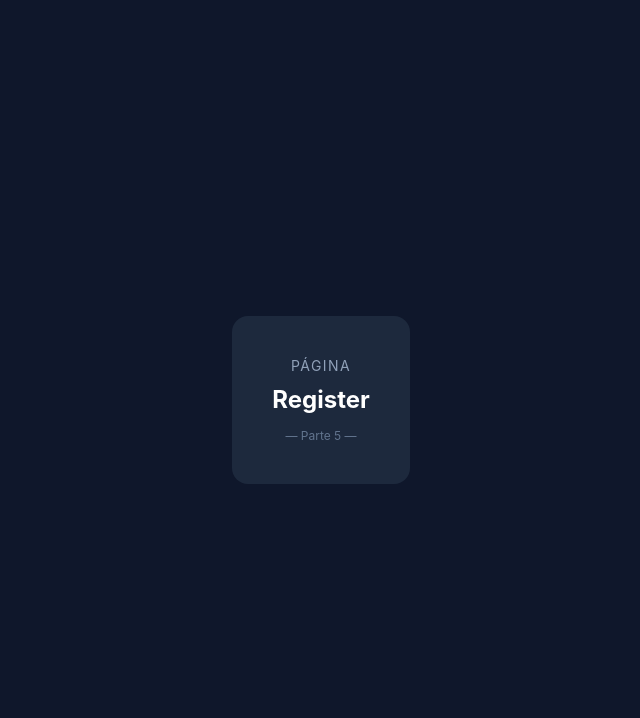
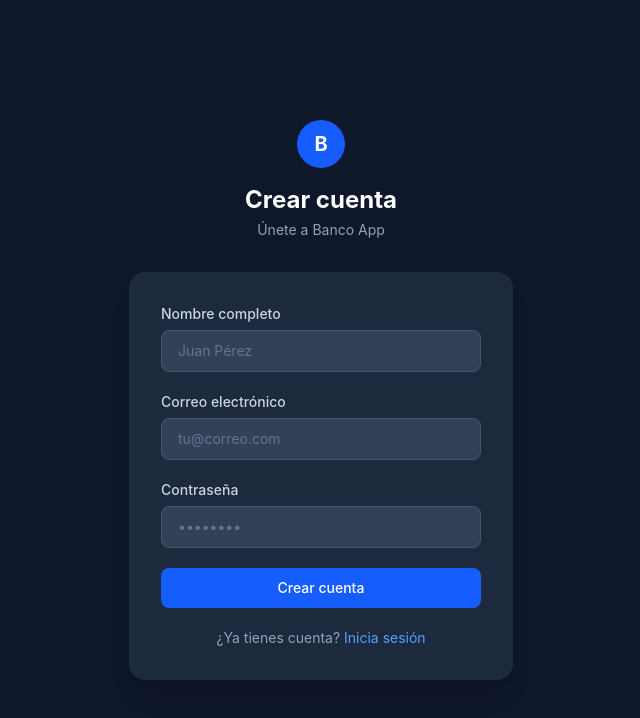
Before and after one commit to Nelnel03/Proyecto_bancario, a React (Vite) app in the folder from_end/ProyectoBancario/: page /register in a window 1280 px wide. Shown: the top 718 px of the page, without its empty margins (319-959 px from the left). Built offline with nearby package versions, Linux system fonts and the light colour scheme.

Commit message:
Parte cinco (Login y Register (primer flujo end-to-end)) completado

```diff
--- a/from_end/ProyectoBancario/src/App.jsx
+++ b/from_end/ProyectoBancario/src/App.jsx
@@ -1,8 +1,17 @@
+import { Toaster } from 'react-hot-toast'
 import AppRouter from './routes/AppRouter'
 
 export default function App() {
   return (
     <div className="min-h-screen bg-slate-900 text-white">
+      <Toaster
+        position="top-right"
+        toastOptions={{
+          style: { background: '#1e293b', color: '#f1f5f9', border: '1px solid #334155' },
+          success: { iconTheme: { primary: '#22c55e', secondary: '#1e293b' } },
+          error:   { iconTheme: { primary: '#ef4444', secondary: '#1e293b' } },
+        }}
+      />
       <AppRouter />
     </div>
   )
--- a/from_end/ProyectoBancario/src/pages/LoginPage.jsx
+++ b/from_end/ProyectoBancario/src/pages/LoginPage.jsx
@@ -1,10 +1,102 @@
+import { useForm } from 'react-hook-form'
+import { useNavigate, Link } from 'react-router-dom'
+import toast from 'react-hot-toast'
+import { login as loginService } from '../services/authService'
+import useAuthStore from '../store/useAuthStore'
+
 export default function LoginPage() {
+  const navigate = useNavigate()
+  const loginStore = useAuthStore((s) => s.login)
+
+  const {
+    register,
+    handleSubmit,
+    formState: { errors, isSubmitting },
+  } = useForm()
+
+  const onSubmit = async (data) => {
+    console.log('[Login] Enviando:', data)
+    try {
+      const res = await loginService(data)
+      console.log('[Login] Respuesta del backend:', res)
+      loginStore(res.data.token, res.data.user)
+      toast.success(`Bienvenido, ${res.data.user.full_name}`)
+      navigate('/')
+    } catch (err) {
+      console.error('[Login] Error completo:', err)
+      console.error('[Login] Respuesta de error:', err.response)
+      const msg = err.response?.data?.error ?? 'Error al iniciar sesión'
+      toast.error(msg)
+    }
+  }
+
   return (
-    <div className="min-h-screen bg-slate-900 flex items-center justify-center">
-      <div className="bg-slate-800 rounded-2xl p-10 text-center">
-        <p className="text-slate-400 text-sm uppercase tracking-widest mb-2">Página</p>
-        <h1 className="text-white text-2xl font-bold">Login</h1>
-        <p className="text-slate-500 text-xs mt-3">— Parte 5 —</p>
+    <div className="min-h-screen bg-slate-900 flex items-center justify-center px-4">
+      <div className="w-full max-w-sm">
+
+        <div className="flex flex-col items-center mb-8">
+          <div className="w-12 h-12 rounded-full bg-blue-600 flex items-center justify-center text-white text-xl font-bold mb-4">
+            B
+          </div>
+          <h1 className="text-white text-2xl font-bold">Iniciar sesión</h1>
+          <p className="text-slate-400 text-sm mt-1">Accede a tu cuenta bancaria</p>
+        </div>
+
+        <form onSubmit={handleSubmit(onSubmit)} className="bg-slate-800 rounded-2xl p-8 shadow-xl space-y-5">
+
+          <div>
+            <label className="block text-slate-300 text-sm font-medium mb-1.5">
+              Correo electrónico
+            </label>
+            <input
+              type="email"
+              placeholder="tu@correo.com"
+              className="w-full bg-slate-700 border border-slate-600 text-white placeholder-slate-500 rounded-lg px-4 py-2.5 text-sm focus:outline-none focus:border-blue-500 focus:ring-1 focus:ring-blue-500 transition-colors"
+              {...register('email', {
+                required: 'El correo es obligatorio',
+                pattern: { value: /\S+@\S+\.\S+/, message: 'Correo inválido' },
+              })}
+            />
+            {errors.email && (
+              <p className="text-red-400 text-xs mt-1">{errors.email.message}</p>
+            )}
+          </div>
+
+          <div>
+            <label className="block text-slate-300 text-sm font-medium mb-1.5">
+              Contraseña
+            </label>
+            <input
+              type="password"
+              placeholder="••••••••"
+              className="w-full bg-slate-700 border border-slate-600 text-white placeholder-slate-500 rounded-lg px-4 py-2.5 text-sm focus:outline-none focus:border-blue-500 focus:ring-1 focus:ring-blue-500 transition-colors"
+              {...register('password', {
+                required: 'La contraseña es obligatoria',
+                minLength: { value: 6, message: 'Mínimo 6 caracteres' },
+              })}
+            />
+            {errors.password && (
+              <p className="text-red-400 text-xs mt-1">{errors.password.message}</p>
+            )}
+          </div>
+
+          <button
+            type="submit"
+            disabled={isSubmitting}
+            onClick={() => console.log('[Login] Botón clickeado — errores de validación:', errors)}
+            className="w-full bg-blue-600 hover:bg-blue-500 disabled:bg-blue-800 disabled:cursor-not-allowed text-white font-medium py-2.5 rounded-lg text-sm transition-colors"
+          >
+            {isSubmitting ? 'Ingresando...' : 'Ingresar'}
+          </button>
+
+          <p className="text-center text-slate-400 text-sm">
+            ¿No tienes cuenta?{' '}
+            <Link to="/register" className="text-blue-400 hover:text-blue-300 transition-colors">
+              Regístrate
+            </Link>
+          </p>
+
+        </form>
       </div>
     </div>
   )
--- a/from_end/ProyectoBancario/src/pages/RegisterPage.jsx
+++ b/from_end/ProyectoBancario/src/pages/RegisterPage.jsx
@@ -1,10 +1,116 @@
+import { useForm } from 'react-hook-form'
+import { useNavigate, Link } from 'react-router-dom'
+import toast from 'react-hot-toast'
+import { register as registerService } from '../services/authService'
+
 export default function RegisterPage() {
+  const navigate = useNavigate()
+
+  const {
+    register,
+    handleSubmit,
+    formState: { errors, isSubmitting },
+  } = useForm()
+
+  const onSubmit = async (data) => {
+    console.log('[Register] Enviando:', data)
+    try {
+      const res = await registerService(data)
+      console.log('[Register] Respuesta del backend:', res)
+      toast.success('Cuenta creada. Ahora inicia sesión.')
+      navigate('/login')
+    } catch (err) {
+      console.error('[Register] Error completo:', err)
+      console.error('[Register] Respuesta de error:', err.response)
+      const msg = err.response?.data?.error ?? 'Error al registrarse'
+      toast.error(msg)
+    }
+  }
+
   return (
-    <div className="min-h-screen bg-slate-900 flex items-center justify-center">
-      <div className="bg-slate-800 rounded-2xl p-10 text-center">
-        <p className="text-slate-400 text-sm uppercase tracking-widest mb-2">Página</p>
-        <h1 className="text-white text-2xl font-bold">Register</h1>
-        <p className="text-slate-500 text-xs mt-3">— Parte 5 —</p>
+    <div className="min-h-screen bg-slate-900 flex items-center justify-center px-4">
+      <div className="w-full max-w-sm">
+
+        <div className="flex flex-col items-center mb-8">
+          <div className="w-12 h-12 rounded-full bg-blue-600 flex items-center justify-center text-white text-xl font-bold mb-4">
+            B
+          </div>
+          <h1 className="text-white text-2xl font-bold">Crear cuenta</h1>
+          <p className="text-slate-400 text-sm mt-1">Únete a Banco App</p>
+        </div>
+
+        <form onSubmit={handleSubmit(onSubmit)} className="bg-slate-800 rounded-2xl p-8 shadow-xl space-y-5">
+
+          <div>
+            <label className="block text-slate-300 text-sm font-medium mb-1.5">
+              Nombre completo
+            </label>
+            <input
+              type="text"
+              placeholder="Juan Pérez"
+              className="w-full bg-slate-700 border border-slate-600 text-white placeholder-slate-500 rounded-lg px-4 py-2.5 text-sm focus:outline-none focus:border-blue-500 focus:ring-1 focus:ring-blue-500 transition-colors"
+              {...register('full_name', {
+                required: 'El nombre es obligatorio',
+                minLength: { value: 3, message: 'Mínimo 3 caracteres' },
+              })}
+            />
+            {errors.full_name && (
+              <p className="text-red-400 text-xs mt-1">{errors.full_name.message}</p>
+            )}
+          </div>
+
+          <div>
+            <label className="block text-slate-300 text-sm font-medium mb-1.5">
+              Correo electrónico
+            </label>
+            <input
+              type="email"
+              placeholder="tu@correo.com"
+              className="w-full bg-slate-700 border border-slate-600 text-white placeholder-slate-500 rounded-lg px-4 py-2.5 text-sm focus:outline-none focus:border-blue-500 focus:ring-1 focus:ring-blue-500 transition-colors"
+              {...register('email', {
+                required: 'El correo es obligatorio',
+                pattern: { value: /\S+@\S+\.\S+/, message: 'Correo inválido' },
+              })}
+            />
+            {errors.email && (
+              <p className="text-red-400 text-xs mt-1">{errors.email.message}</p>
+            )}
+          </div>
+
+          <div>
+            <label className="block text-slate-300 text-sm font-medium mb-1.5">
+              Contraseña
+            </label>
+            <input
+              type="password"
+              placeholder="••••••••"
+              className="w-full bg-slate-700 border border-slate-600 text-white placeholder-slate-500 rounded-lg px-4 py-2.5 text-sm focus:outline-none focus:border-blue-500 focus:ring-1 focus:ring-blue-500 transition-colors"
+              {...register('password', {
+                required: 'La contraseña es obligatoria',
+                minLength: { value: 6, message: 'Mínimo 6 caracteres' },
+              })}
+            />
+            {errors.password && (
+              <p className="text-red-400 text-xs mt-1">{errors.password.message}</p>
+            )}
+          </div>
+
+          <button
+            type="submit"
+            disabled={isSubmitting}
+            className="w-full bg-blue-600 hover:bg-blue-500 disabled:bg-blue-800 disabled:cursor-not-allowed text-white font-medium py-2.5 rounded-lg text-sm transition-colors"
+          >
+            {isSubmitting ? 'Creando cuenta...' : 'Crear cuenta'}
+          </button>
+
+          <p className="text-center text-slate-400 text-sm">
+            ¿Ya tienes cuenta?{' '}
+            <Link to="/login" className="text-blue-400 hover:text-blue-300 transition-colors">
+              Inicia sesión
+            </Link>
+          </p>
+
+        </form>
       </div>
     </div>
   )
```
